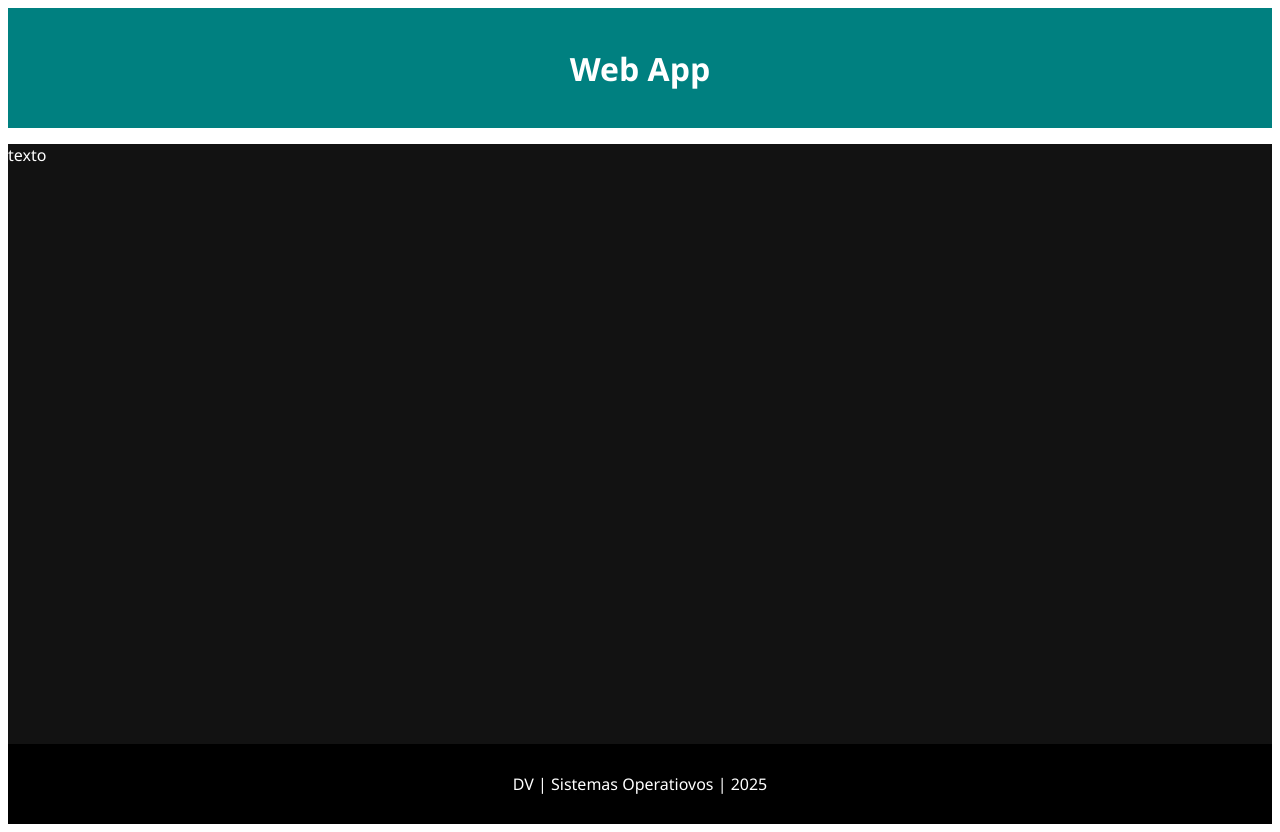
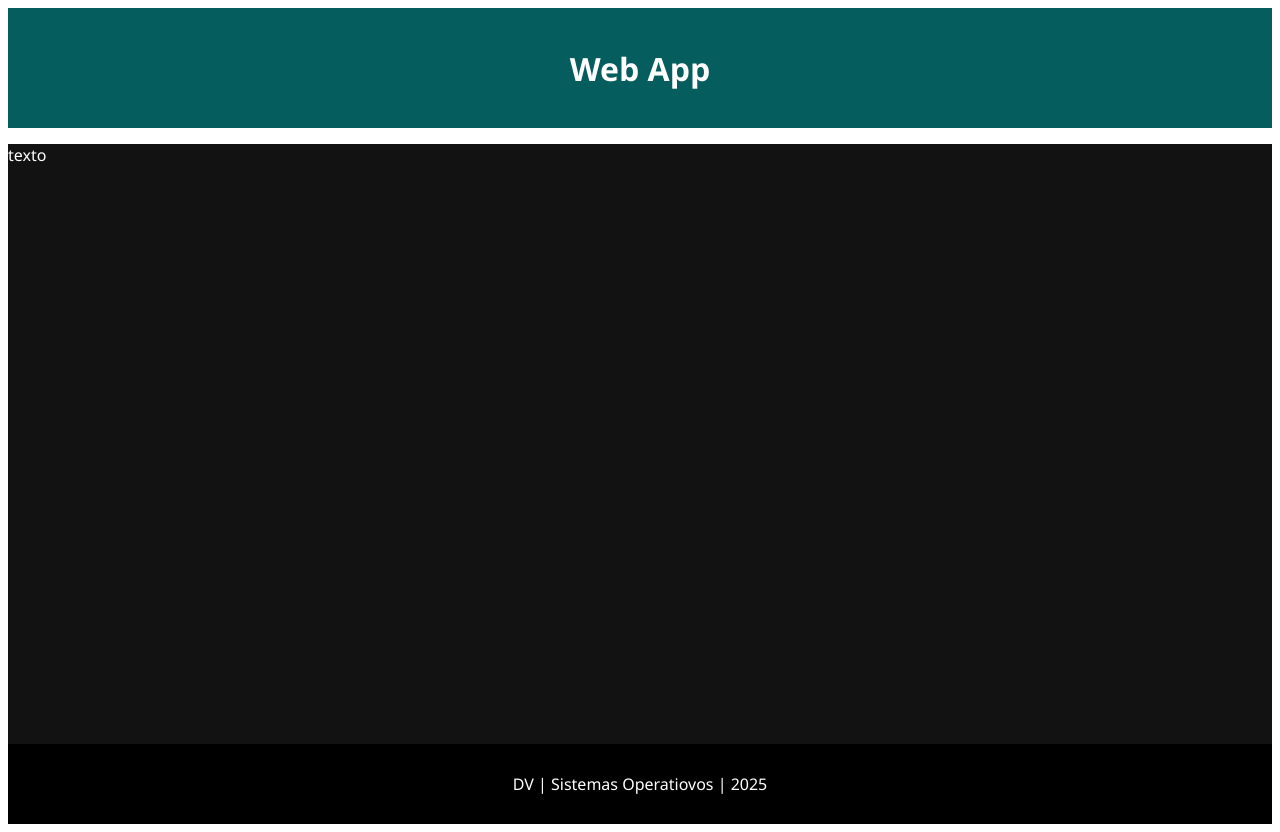
Before and after one commit to jonathancruzdev/so-t4st25, a plain HTML site: page index.html in a window 1280 px wide. Drawn offline with Linux system fonts and the light colour scheme.

Commit message:
cambio de header

```diff
--- a/style.css
+++ b/style.css
@@ -4,7 +4,7 @@
 
 header {
     height: 15vh;
-    background-color: teal;
+    background-color: rgb(6, 93, 93);
     color: white;
     display: flex;
     justify-content: center;
```
